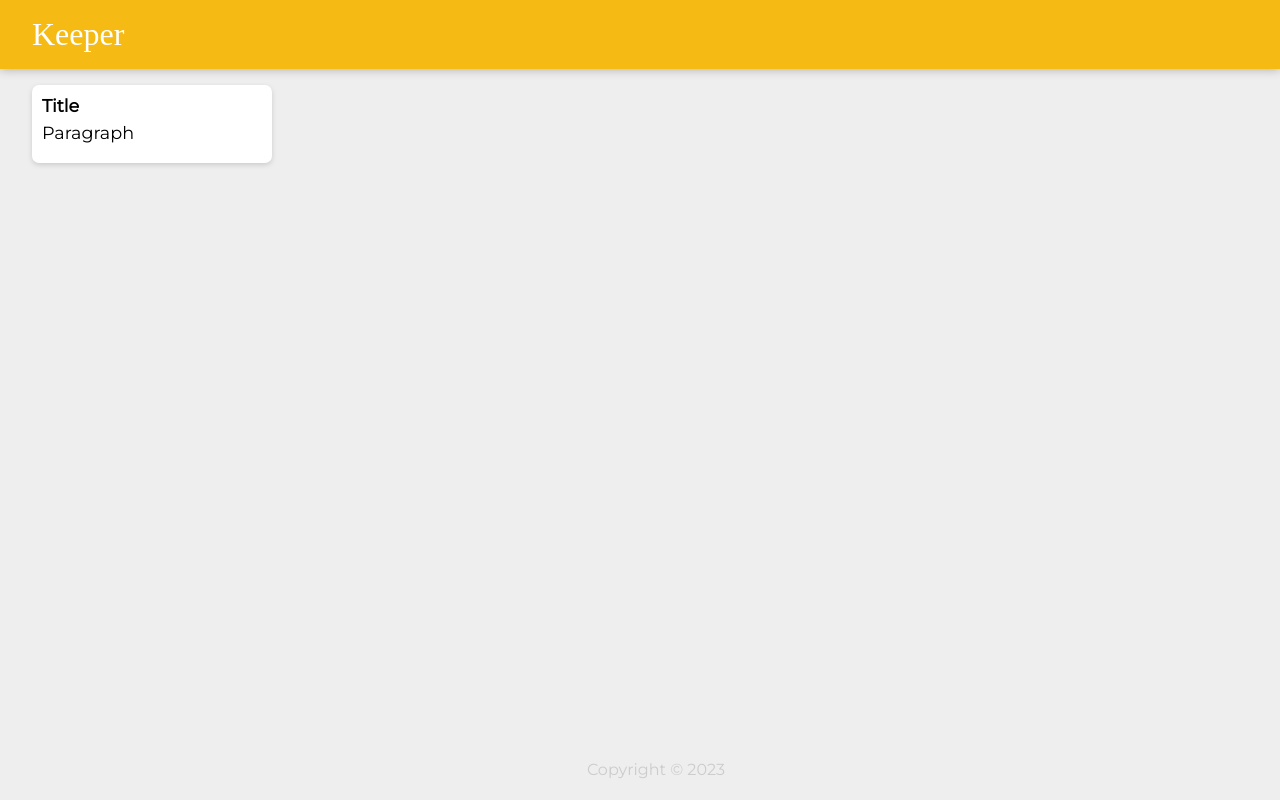
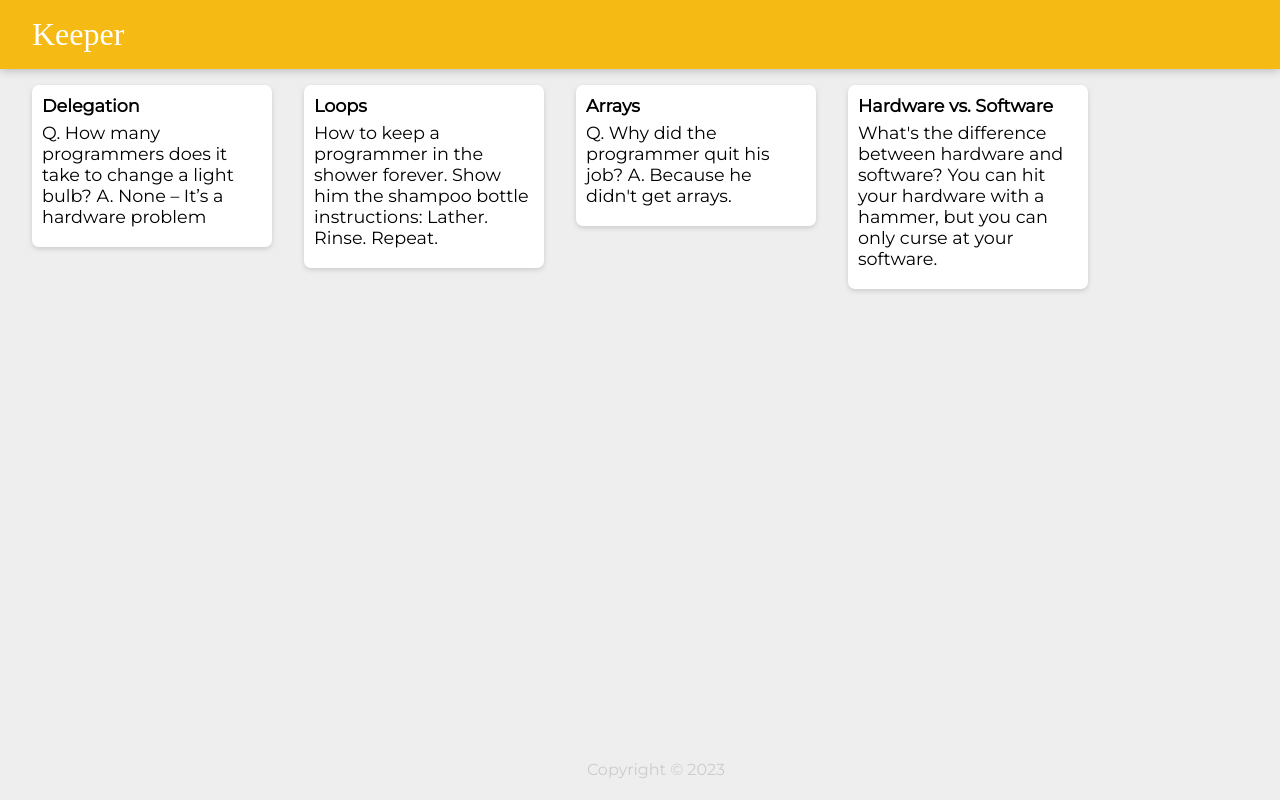
Before and after one commit to craigea92/the-keeper-app, a React (Create React App) app: page / in a window 1280 px wide. Built offline with nearby package versions, Linux system fonts and the light colour scheme; a web font is replaced by a local one.

Commit message:
Updated the Note component to take props and use the information in notes.js

```diff
--- a/src/components/App.jsx
+++ b/src/components/App.jsx
@@ -2,11 +2,19 @@
 import Header from "./Header";
 import Footer from "./Footer";
 import Note from "./Note";
+import notes from "../notes";
+
 
 function App() {
   return <div>
     <Header />
-    <Note />
+    {notes.map(noteItem =>
+      <Note
+        key={noteItem.key}
+        title={noteItem.title}
+        content={noteItem.content}
+  />
+)}
     <Footer />
   </div>
 }
--- a/src/components/Note.jsx
+++ b/src/components/Note.jsx
@@ -1,9 +1,9 @@
 import React from "react";
 
-function Note() {
+function Note(props) {
   return <div className="note">
-    <h1>Title</h1>
-    <p>Paragraph</p>
+    <h1>{props.title}</h1>
+    <p>{props.content}</p>
   </div>
 }
 
--- /dev/null
+++ b/src/notes.js
@@ -0,0 +1,28 @@
+const notes = [
+  {
+    key: 1,
+    title: "Delegation",
+    content:
+      "Q. How many programmers does it take to change a light bulb? A. None – It’s a hardware problem"
+  },
+  {
+    key: 2,
+    title: "Loops",
+    content:
+      "How to keep a programmer in the shower forever. Show him the shampoo bottle instructions: Lather. Rinse. Repeat."
+  },
+  {
+    key: 3,
+    title: "Arrays",
+    content:
+      "Q. Why did the programmer quit his job? A. Because he didn't get arrays."
+  },
+  {
+    key: 4,
+    title: "Hardware vs. Software",
+    content:
+      "What's the difference between hardware and software? You can hit your hardware with a hammer, but you can only curse at your software."
+  }
+];
+
+export default notes;
```
